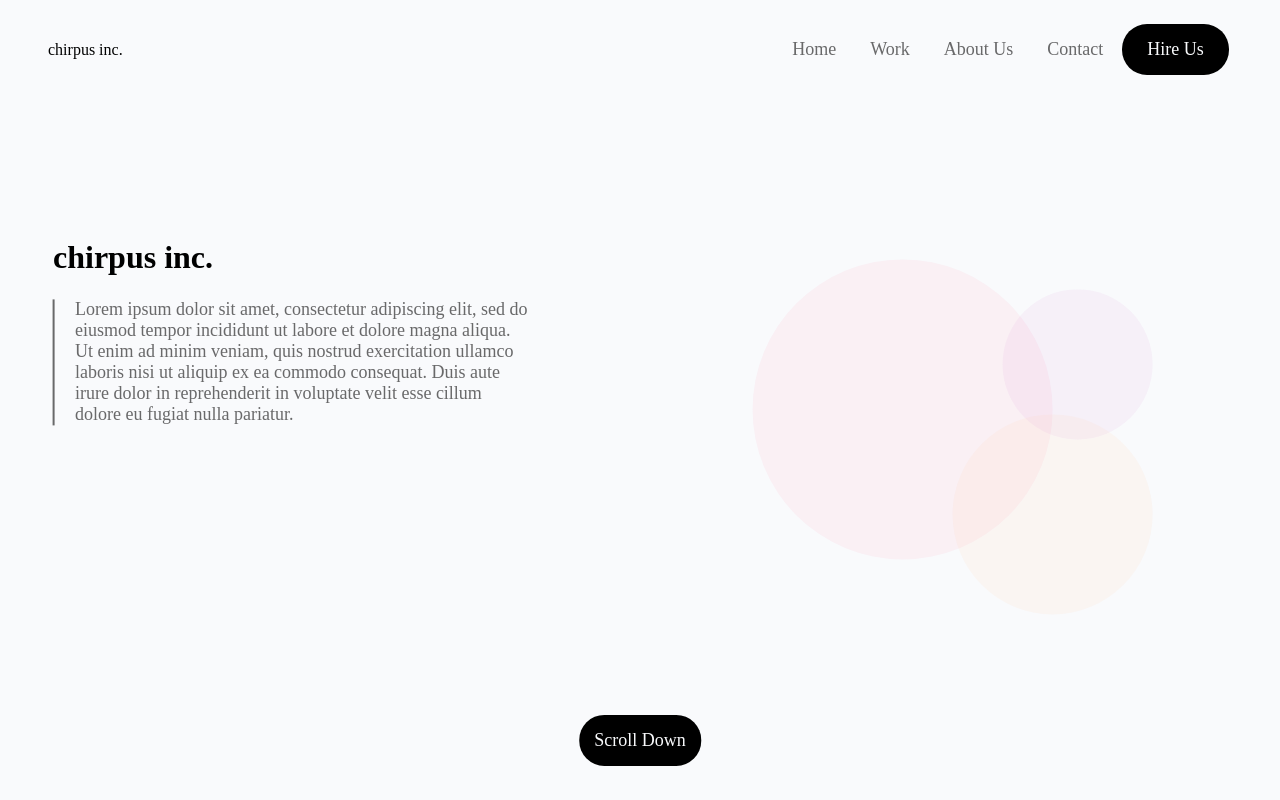
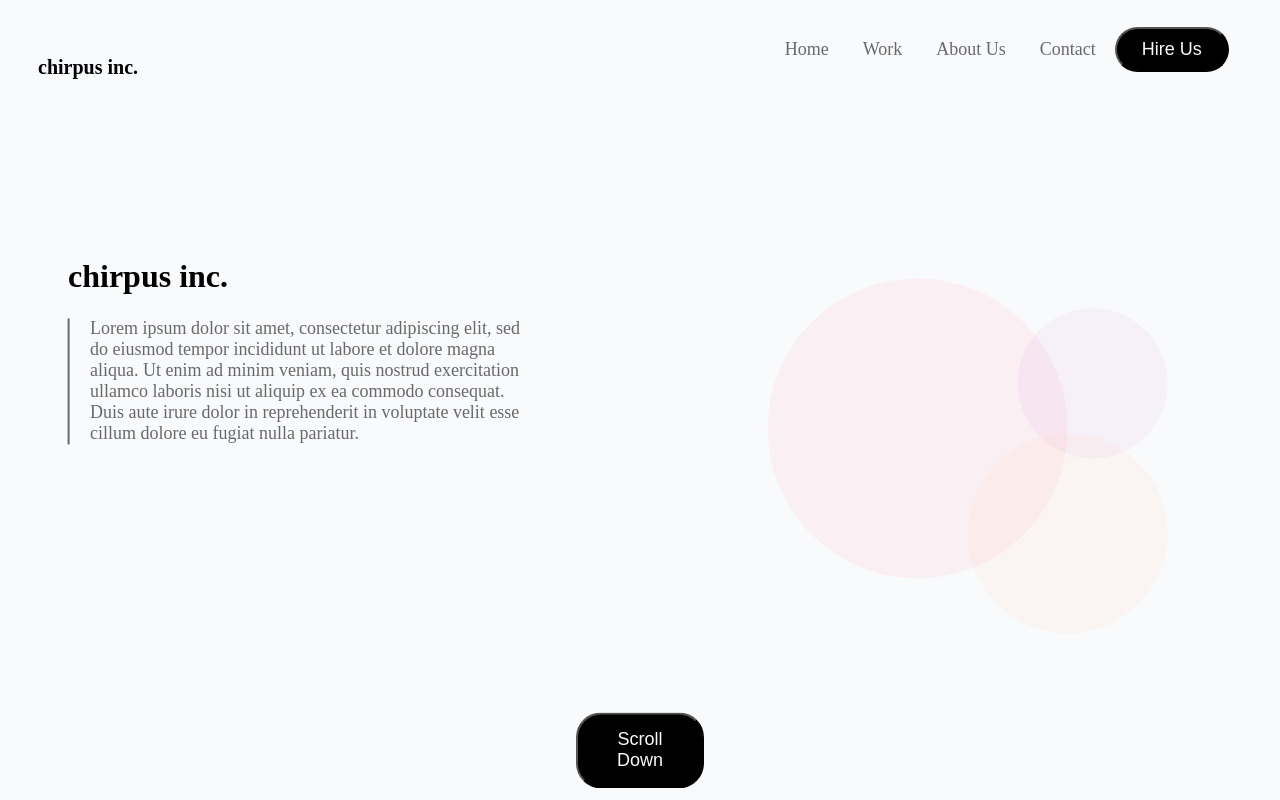
Before and after one commit to hillmodo/Lab1, a plain HTML site: page index.html in a window 1280 px wide. Drawn offline with Linux system fonts and the light colour scheme.

Commit message:
part 2 commit

```diff
--- a/index.html
+++ b/index.html
@@ -1,12 +1,13 @@
 <html>
 <link rel="stylesheet" href="stylesheet.css">
+<link rel="stylesheet" type="text/css" href="//fonts.googleapis.com/css?family=Open+Sans" />
 <title>chirpus inc.</title>
 
 <body>
     <div class="nav-bar">
         <ul>
             <li class="box-1">
-                <div id="chirp-inc.">chirpus inc.</div>
+                <div id="chirp-inc."><strong>chirpus inc.</strong></div>
             </li>
         </ul>
         <ul>
@@ -14,7 +15,7 @@
             <li class="box-2"><a href="">Work</a></li>
             <li class="box-2"><a href="">About Us</a></li>
             <li class="box-2"><a href="">Contact</a></li>
-            <li class="box-2"><a href="" class="button" id="hire-us">Hire Us</a></li>
+            <li class="box-2"><button type="button" class="button" id="hire-us">Hire Us</a></li>
         </ul>
     </div>
 
@@ -36,7 +37,7 @@
         </div>
     </div>
     <footer>
-        <div id="scroll" class="button">Scroll Down</div>
+        <button type="button" id="scroll" class="button">Scroll Down</button>
     </footer>
 </body>
 
--- a/stylesheet.css
+++ b/stylesheet.css
@@ -1,40 +1,92 @@
+body {
+    background-color: #f9fafc;
+}
+
+.nav-bar {
+    display: flex;
+    flex-direction: column;
+}
+
+ul {
+    padding-left: 0;
+}
+
+li {
+    list-style-type: none;
+}
+
+a {
+    text-decoration: none;
+    color: #69696a;
+    font-size: 18px;
+    padding-left: 30px;
+}
+
+.box-2 {
+    padding-bottom: 10px;
+}
+
+.box-1 {
+    margin-top: 25px;
+    font-size: 18px;
+    padding-left: 30px;
+}
+
+#outer-container {
+    position: relative;
+    margin: 30px;
+}
+
+#lorem {
+    padding-left: 20px;
+    color: #69696a;
+    border-left: #69696a solid 2px;
+    font-size: 18px;
+}
+
+.button {
+    background-color: #000;
+    color: #f9fafc;
+    border-radius: 25px;
+    padding: 10px;
+    width: 100%;
+    font-size: 18px;
+}
+
+
+@media only screen and (min-width: 480px) {
     body {
         box-sizing: border-box;
         margin-right: 4%;
         background-color: #f9fafc;
     }
-
     .nav-bar {
         display: flex;
-    flex-flow: row nowrap;
+        flex-flow: row;
         justify-content: space-between;
         align-items: center;
     }
-
     .box-1 {
         display: inline-flex;
         align-self: flex-start;
+        font-size: 20px;
     }
-
     .box-2 {
         display: inline-flex;
         margin-left: auto;
         align-self: flex-end;
     }
-
     a {
         padding: 15px;
         color: #69696a;
         text-decoration: none;
         font-size: 18px;
     }
-
     .circle {
         border-radius: 50%;
         opacity: 15%;
         float: right;
     }
-
     .pink {
         background: rgba(247, 136, 167, 0.6);
         width: 300px;
@@ -44,7 +96,6 @@ a {
         left: 700px;
         top: 20px;
     }
-
     .purple {
         background: rgba(207, 130, 213, 0.6);
         width: 150px;
@@ -54,7 +105,6 @@ a {
         left: 950px;
         top: 50px;
     }
-
     .peach {
         background: rgba(247, 193, 162, 0.7);
         width: 200px;
@@ -64,7 +114,6 @@ a {
         left: 900px;
         top: 175px;
     }
-
     #lorem {
         position: absolute;
         top: 60px;
@@ -75,7 +124,6 @@ a {
         font-size: 18px;
         color: #69696a;
     }
-
     #outer-container {
         position: relative;
         top: 20%;
@@ -83,7 +131,6 @@ a {
         transform: translate(-50%, -80%);
         margin-left: 30px;
     }
-
     #scroll {
         position: fixed;
         left: 50%;
@@ -91,15 +138,16 @@ a {
         transform: translate(-50%, -10%);
         padding: 15px;
         font-size: 18px;
+        width: 10%;
     }
-
     #hire-us {
         padding-left: 25px;
         padding-right: 25px;
+        font-size: 18px;
     }
-
     .button {
         background-color: #000;
         color: #f9fafc;
         border-radius: 25px;
     }
+}
```
Lines whose indentation alone changed are shown as unchanged.
